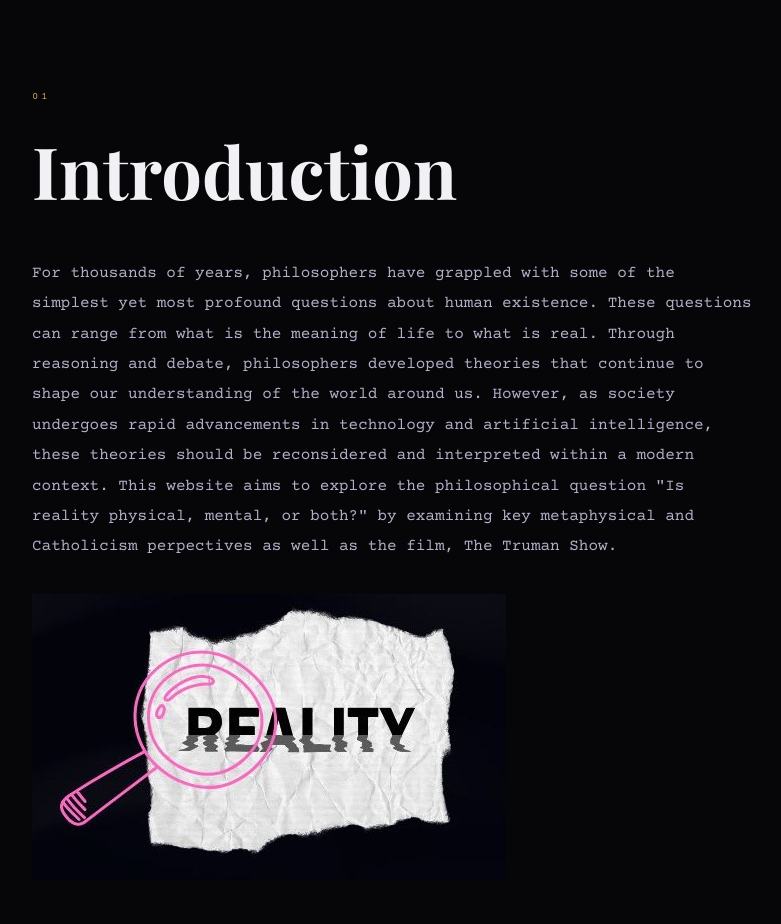
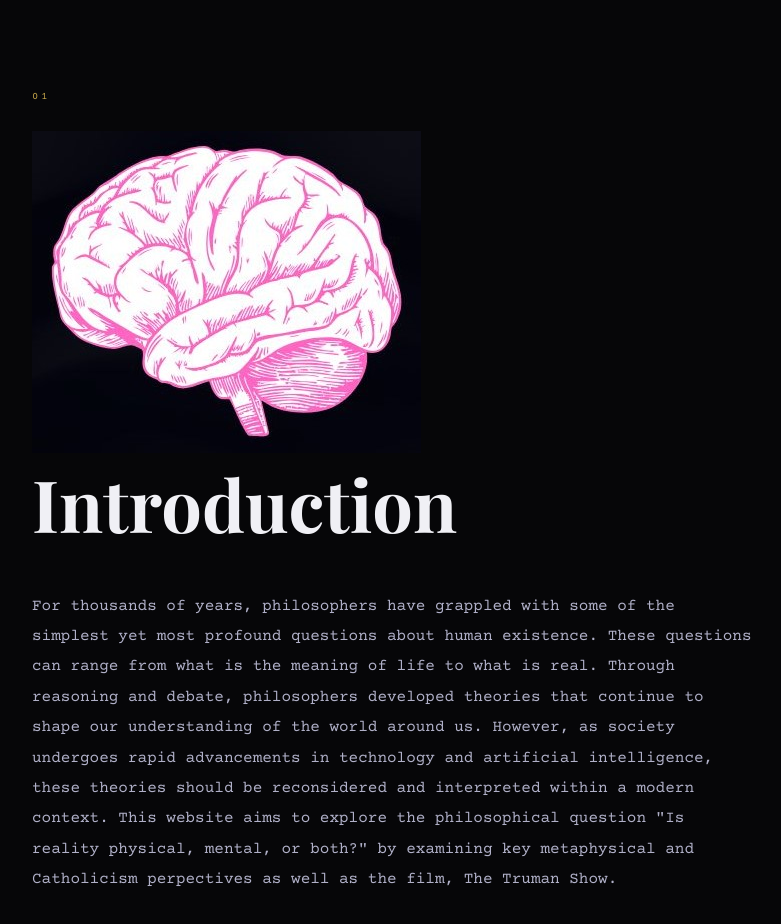
Before and after one commit to robdunc/philproj, a plain HTML site: page index.html in a window 1280 px wide. Shown: the part 840-1764 px from the top of the page, without its empty margins (190-971 px from the left). Drawn offline with nearby package versions, Linux system fonts and the light colour scheme; a web font is replaced by a local one.

Commit message:
Update index.html

```diff
--- a/index.html
+++ b/index.html
@@ -583,7 +583,7 @@
 <!-- INTRODUCTION -->
 <section id="introduction">
   <p class="section-label">01</p>
-  <h2 class="section-title">Introduction<em></em></h2>
+  <img src="hero-image8.png.jpg"/><h2 class="section-title">Introduction<em></em></h2>
   <p class="section-body">
    For thousands of years, philosophers have grappled with some of the simplest yet most profound questions about human existence. These questions can range from what is the meaning of life to what is real.
    Through reasoning and debate, philosophers developed theories that continue to shape our understanding of the world around us. However, as society undergoes rapid advancements in technology and artificial intelligence,
```
